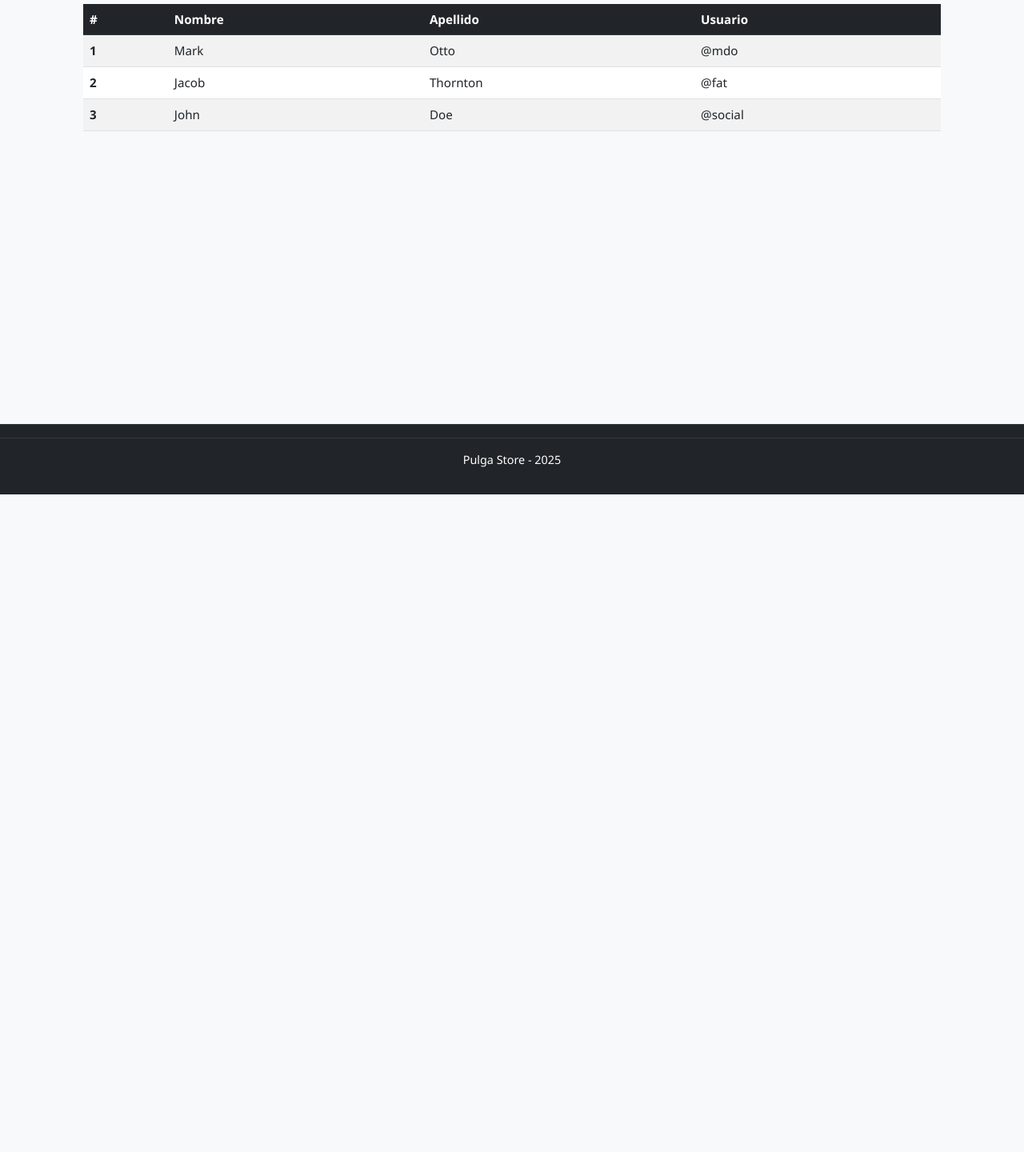
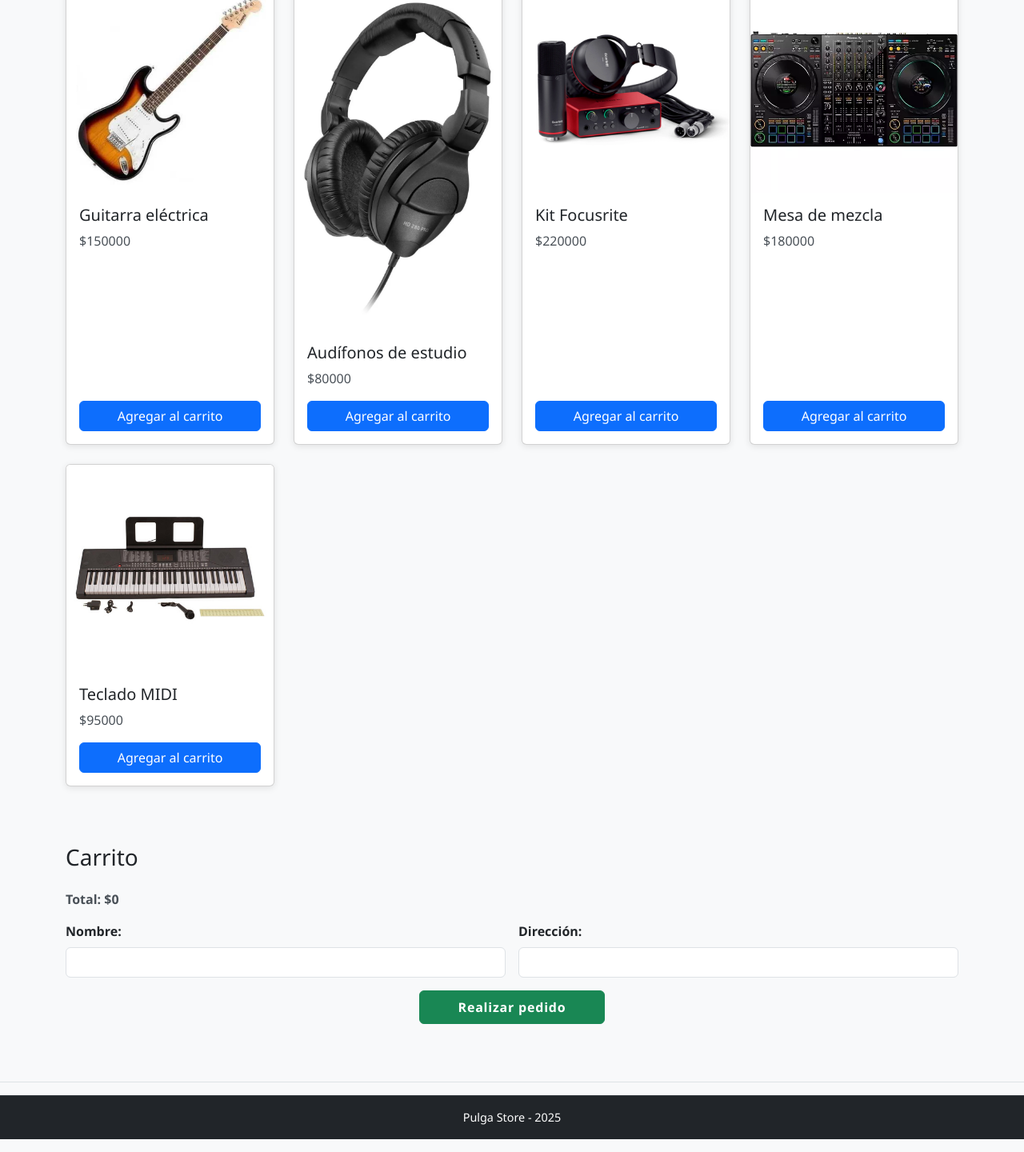
Before and after one commit to josemhuertab/pulga-store, a plain HTML site: page pedidos.html in a window 1280 px wide. Shown: the part 182-1622 px from the top of the page at 80% size. Before the commit the page ends 800 px from the top, so only its background shows below. Drawn offline with nearby package versions, Linux system fonts and the light colour scheme.

Commit message:
Creación seccion pedidos
Se crea la sección de pedidos para que el usuario logre seleccionar los necesarios y simular añadirlos a un carrito

```diff
--- a/assets/css/estilos.css
+++ b/assets/css/estilos.css
@@ -209,3 +209,15 @@ form button[type="submit"]:hover {
         margin: 0;
     }
 }
+/* Espaciado uniforme para tarjetas */
+.card {
+    box-shadow: 0 2px 8px rgba(0, 0, 0, 0.1);
+}
+
+/* Color personalizado para footer */
+.pie-pagina {
+    background-color: #f8f9fa;
+    padding: 1rem 0;
+    margin-top: 2rem;
+    border-top: 1px solid #dee2e6;
+}
--- a/js/script.js
+++ b/js/script.js
@@ -69,3 +69,79 @@ function validar() {
 
     return false; // Para que no se recargue la página
 }
+// Productos de ejemplo para el catálogo
+const productos = [
+    { id: 1, nombre: "Guitarra eléctrica", precio: 150000, imagen: "assets/img/guitarra.jpeg" },
+    { id: 2, nombre: "Audífonos de estudio", precio: 80000, imagen: "assets/img/audifonos.webp" },
+    { id: 3, nombre: "Kit Focusrite", precio: 220000, imagen: "assets/img/kit-focusrite.webp" },
+    { id: 4, nombre: "Mesa de mezcla", precio: 180000, imagen: "assets/img/tablero-de-mezcla.webp" },
+    { id: 5, nombre: "Teclado MIDI", precio: 95000, imagen: "assets/img/teclado.jpg" },
+];
+
+// Arreglo para el carrito
+let carrito = [];
+
+// Mostrar productos en la página
+$(document).ready(function () {
+    const contenedor = $("#productos");
+    productos.forEach(producto => {
+        contenedor.append(`
+            <div class="col-6 col-md-4 col-lg-3 mb-4">
+                <div class="card h-100">
+                    <img src="${producto.imagen}" class="card-img-top" alt="${producto.nombre}">
+                    <div class="card-body d-flex flex-column">
+                        <h5 class="card-title">${producto.nombre}</h5>
+                        <p class="card-text">$${producto.precio}</p>
+                        <button class="btn btn-primary mt-auto agregar-carrito" data-id="${producto.id}">Agregar al carrito</button>
+                    </div>
+                </div>
+            </div>
+        `);
+    });
+
+    // Evento al hacer clic en "Agregar al carrito"
+    $(".agregar-carrito").click(function () {
+        const id = $(this).data("id");
+        const producto = productos.find(p => p.id === id);
+        carrito.push(producto);
+        actualizarCarrito();
+    });
+
+    // Enviar pedido (simulado)
+    $("#form-pedido").submit(function (e) {
+        e.preventDefault();
+        if (carrito.length === 0) {
+            $("#mensajePedido").text("El carrito está vacío.").removeClass("text-success").addClass("text-danger");
+            return;
+        }
+        $("#mensajePedido").text("¡Pedido realizado con éxito! Te contactaremos pronto.").removeClass("text-danger").addClass("text-success");
+        carrito = [];
+        actualizarCarrito();
+        this.reset();
+    });
+});
+
+// Función para actualizar la lista del carrito
+function actualizarCarrito() {
+    const lista = $("#carrito");
+    const totalTexto = $("#total");
+    lista.empty();
+
+    let total = 0;
+    carrito.forEach((producto, index) => {
+        lista.append(`<li class="list-group-item d-flex justify-content-between align-items-center">
+            ${producto.nombre} - $${producto.precio}
+            <button class="btn btn-sm btn-danger quitar" data-index="${index}">Quitar</button>
+        </li>`);
+        total += producto.precio;
+    });
+
+    totalTexto.text(total);
+
+    // Evento para quitar producto del carrito
+    $(".quitar").click(function () {
+        const index = $(this).data("index");
+        carrito.splice(index, 1);
+        actualizarCarrito();
+    });
+}
--- a/pedidos.html
+++ b/pedidos.html
@@ -16,57 +16,49 @@
             <button class="navbar-toggler" type="button" data-bs-toggle="collapse" data-bs-target="#navbarPulga">
                 <span class="navbar-toggler-icon"></span>
             </button>
-
             <div class="collapse navbar-collapse" id="navbarPulga">
                 <ul class="navbar-nav me-auto">
                     <li class="nav-item"><a class="nav-link" href="index.html">Inicio</a></li>
                     <li class="nav-item"><a class="nav-link active" href="pedidos.html">Pedidos</a></li>
                     <li class="nav-item"><a class="nav-link" href="contacto.html">Contacto</a></li>
                 </ul>
-
                 <span id="script" class="navbar-text text-light small"></span>
             </div>
         </div>
     </nav>
 
     <!-- CONTENIDO PRINCIPAL -->
-    <main class="contenido-principal container my-4">
+    <main class="container my-4">
 
-        <h2 class="subtitulo mb-3">Pedidos</h2>
+        <!-- Sección de productos -->
+        <h2 class="subtitulo mb-4">Realiza tu pedido</h2>
+        <div class="row" id="productos">
+            <!-- Productos se generan con JS -->
+        </div>
 
-        <div class="table-responsive">
-            <table class="table table-striped table-hover">
-                <thead class="table-dark">
-                    <tr>
-                        <th scope="col">#</th>
-                        <th scope="col">Nombre</th>
-                        <th scope="col">Apellido</th>
-                        <th scope="col">Usuario</th>
-                    </tr>
-                </thead>
-                <tbody>
-                    <!-- Filas de ejemplo -->
-                    <tr>
-                        <th scope="row">1</th>
-                        <td>Mark</td>
-                        <td>Otto</td>
-                        <td>@mdo</td>
-                    </tr>
-                    <tr>
-                        <th scope="row">2</th>
-                        <td>Jacob</td>
-                        <td>Thornton</td>
-                        <td>@fat</td>
-                    </tr>
-                    <tr>
-                        <th scope="row">3</th>
-                        <td>John</td>
-                        <td>Doe</td>
-                        <td>@social</td>
-                    </tr>
-                </tbody>
-            </table>
-        </div>
+        <!-- Sección del carrito -->
+        <h3 class="mt-5">Carrito</h3>
+        <ul class="list-group mb-3" id="carrito">
+            <!-- Lista de productos añadidos -->
+        </ul>
+        <p><strong>Total: $<span id="total">0</span></strong></p>
+
+        <!-- Formulario de pedido -->
+        <form id="form-pedido" class="row g-3">
+            <div class="col-md-6">
+                <label for="nombre" class="form-label">Nombre:</label>
+                <input type="text" class="form-control" id="nombre" required />
+            </div>
+            <div class="col-md-6">
+                <label for="direccion" class="form-label">Dirección:</label>
+                <input type="text" class="form-control" id="direccion" required />
+            </div>
+            <div class="col-12 text-center">
+                <button type="submit" class="btn btn-success px-5">Realizar pedido</button>
+            </div>
+        </form>
+
+        <div id="mensajePedido" class="mt-3 fw-bold text-success text-center"></div>
 
     </main>
 
@@ -76,6 +68,7 @@
     </footer>
 
     <!-- Scripts -->
+    <script src="https://code.jquery.com/jquery-3.7.0.min.js"></script>
     <script src="https://cdn.jsdelivr.net/npm/bootstrap@5.3.0/dist/js/bootstrap.bundle.min.js"></script>
     <script src="js/script.js"></script>
 </body>
```
